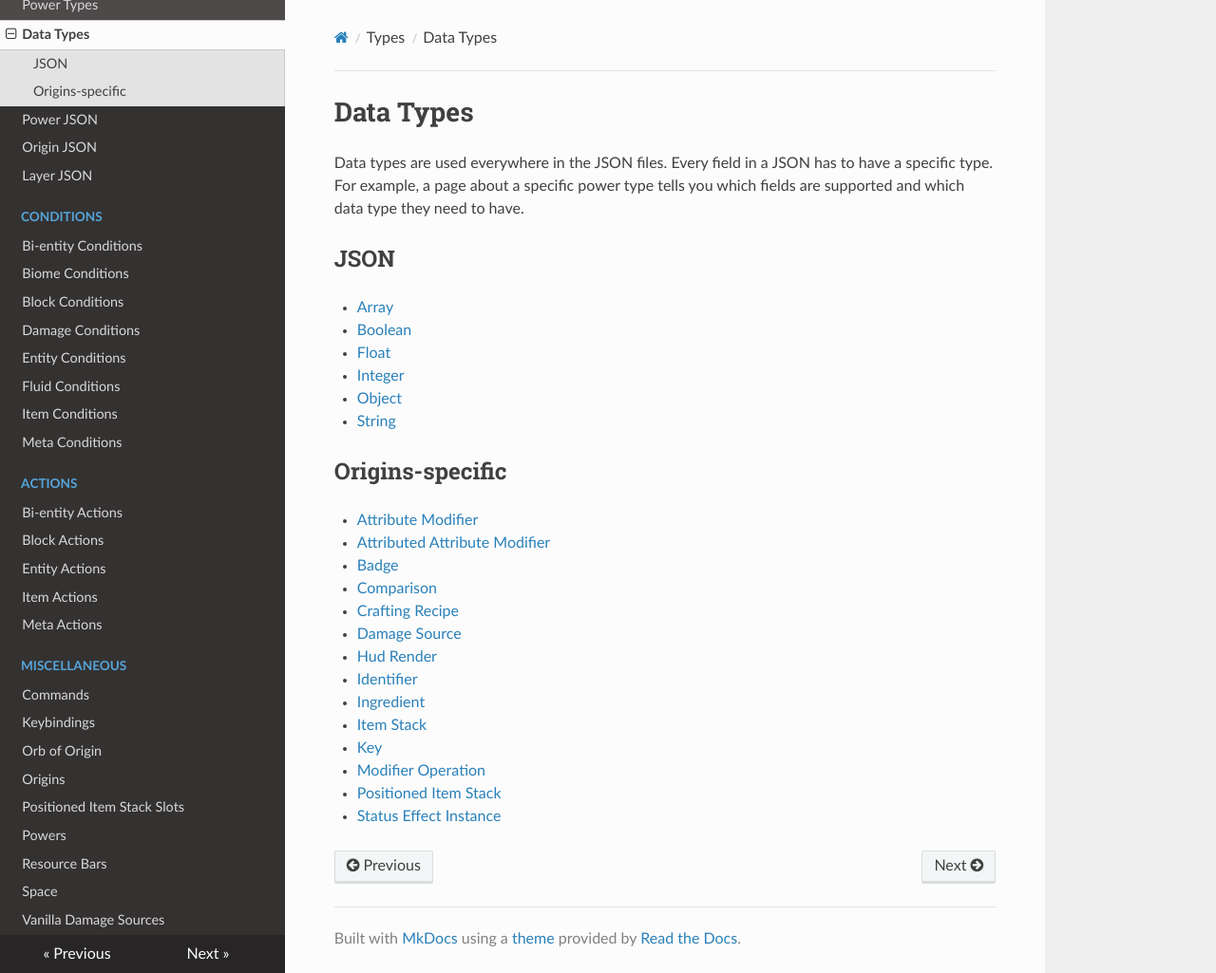
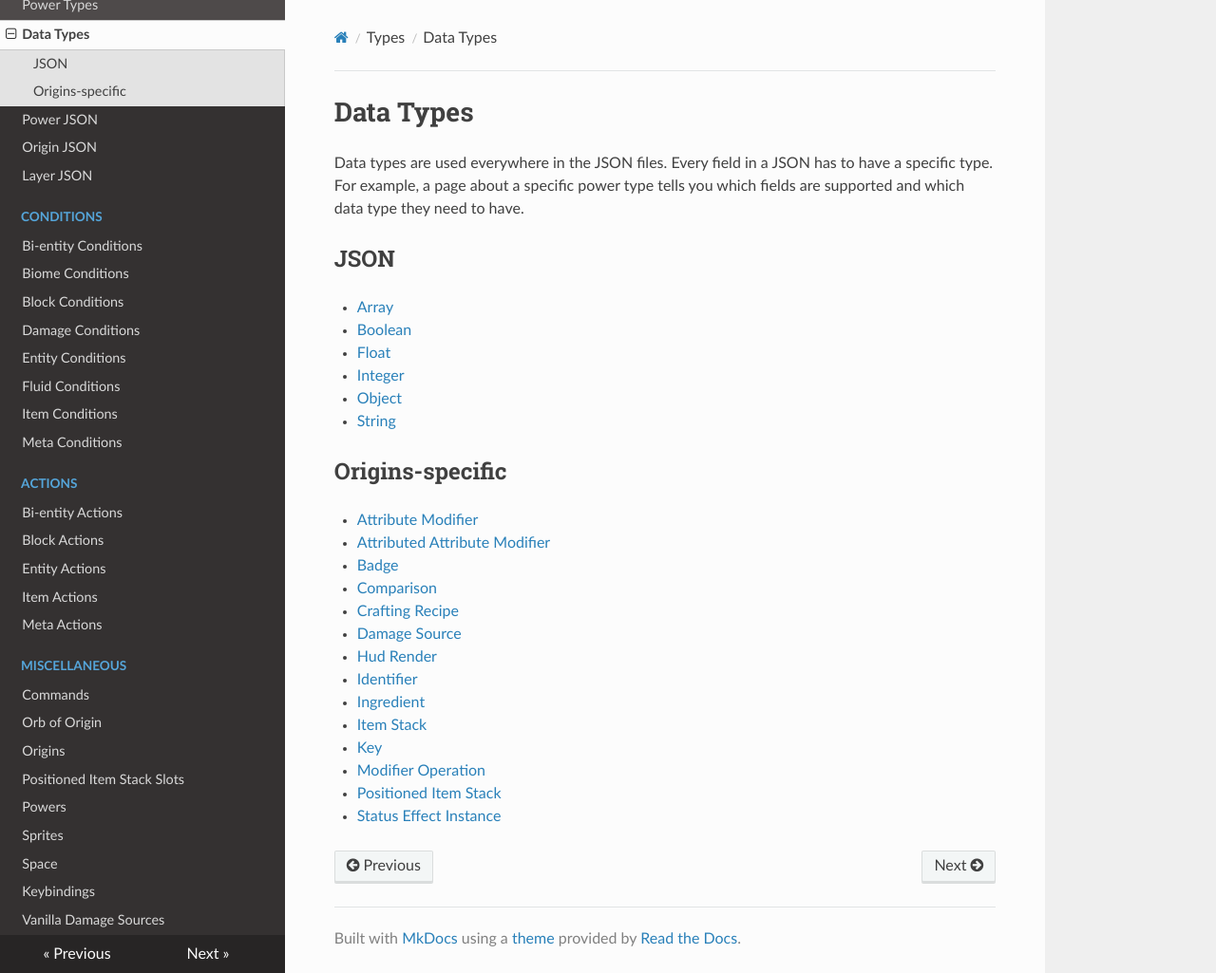
Before and after one commit to apace100/origins-docs, an MkDocs documentation site: the page built from docs/data_types.md, in a window 1280 px wide and 1025 px high. Shown: the whole window at 95% size. Built offline with MkDocs 1.6.1, drawn with Linux system fonts in a browser that asks for light colours; nearby versions of some CDN libraries.

Commit message:
Updated for consistency with Sprites renaming
Also added alphabetical sorting in misc

```diff
--- a/mkdocs.yml
+++ b/mkdocs.yml
@@ -31,13 +31,13 @@ nav:
         - Meta Actions: meta_actions.md
     - Miscellaneous:
         - Commands: misc/commands.md
-        - Keybindings: misc/keybindings.md
         - Orb of Origin: misc/orb_of_origin.md
         - Origins: misc/origins.md
         - Positioned Item Stack Slots: misc/positioned_item_stack_slots.md
         - Powers: misc/origins_powers.md
-        - Resource Bars: misc/resource_bars.md
+        - Sprites: misc/sprites.md
         - Space: misc/space.md
+        - Keybindings: misc/keybindings.md
         - Vanilla Damage Sources: misc/vanilla_damage_sources.md
 theme: readthedocs
 separator: '_'
```
